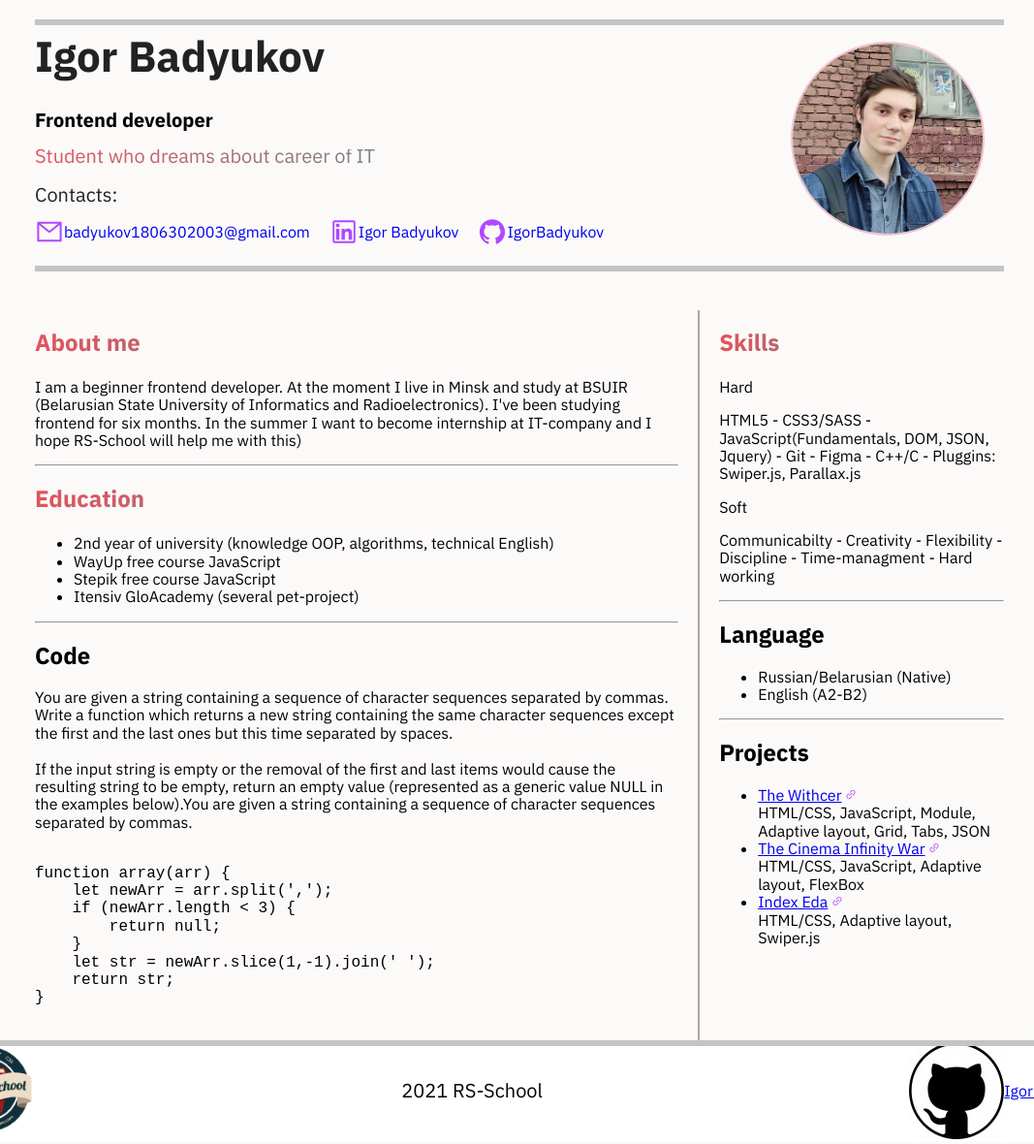
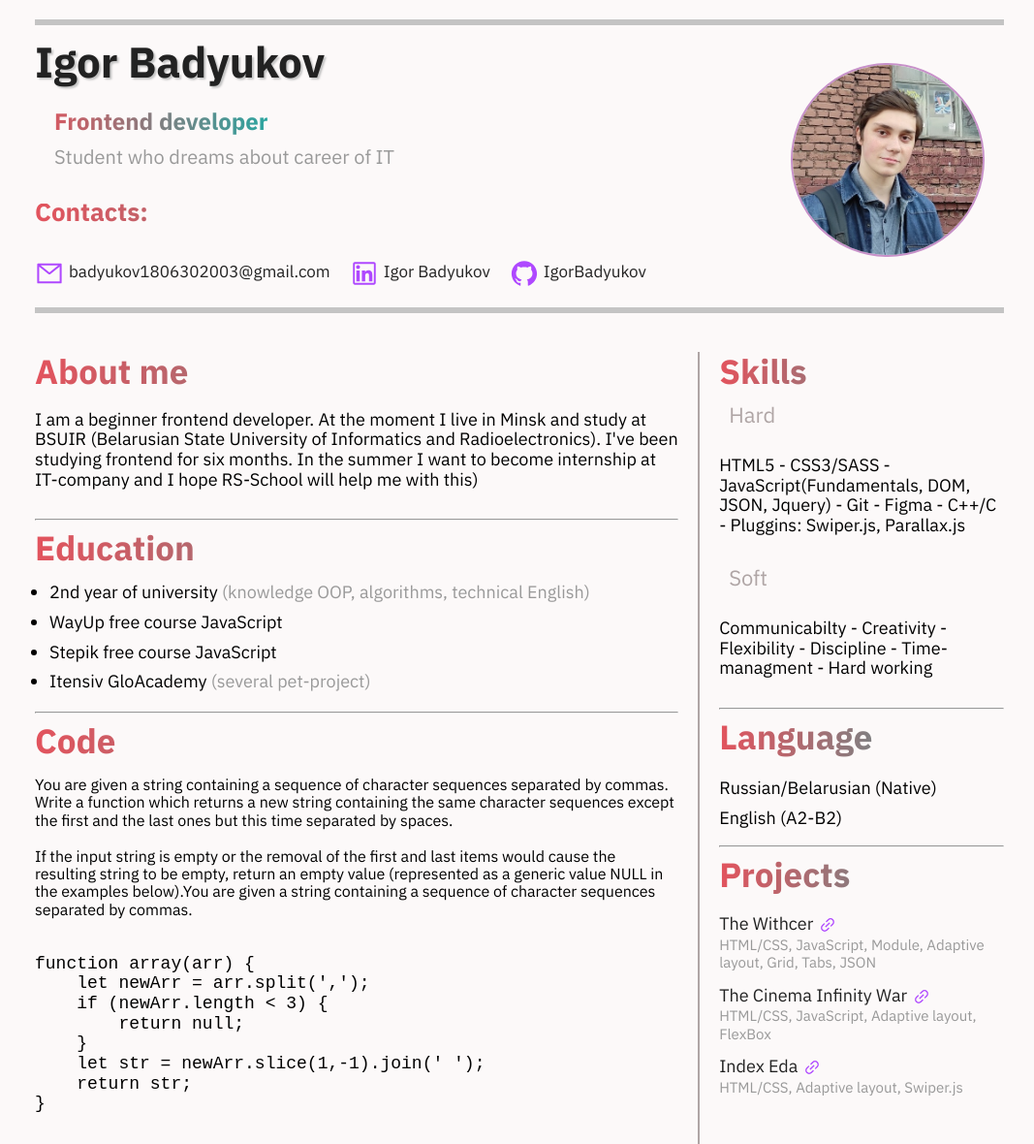
Before and after one commit to IgorBadyukov/rsschool-cv, a plain HTML site: page index.html in a window 1280 px wide. Shown: the top 1180 px of the page at 97% size, without its empty margins (104-1171 px from the left). Drawn offline with Linux system fonts and the light colour scheme.

Commit message:
feat: add style for residuary section (footer, project, about-me)

```diff
--- a/style.css
+++ b/style.css
@@ -43,9 +43,15 @@ body {
 }
 
 .header__profession {
-    font-weight: bold;
-    font-size: 20px;
+    background-color: #2AA5A0;
+    background-image: linear-gradient(90deg, #E3535D, #2AA5A0);
+    height: 20px;
+    -webkit-background-clip: text;
+    -webkit-text-fill-color: transparent;
+    font-weight: 700;
+    font-size: 24px;
     line-height: 16px;
+    padding-left: 20px;
 }
 
 .header__title {
@@ -53,14 +59,10 @@ body {
     font-size: 44px;
     line-height: 57px;
     color: #222222;
-}
-
-.header__description {
-    background-color: #2AA5A0;
-    background-image: linear-gradient(90deg, #E3535D, #2AA5A0);
-    height: 20px;
-    -webkit-background-clip: text;
-    -webkit-text-fill-color: transparent;
+    margin: 0;
+    margin-top: 35px;
+    margin-bottom: 25px;
+    text-shadow: #C4C4C4 2px 2px 2px;
 }
 
 
@@ -74,20 +76,28 @@ body {
     height: 200px;
     border-radius: 50%;
     object-fit: cover;
-    border: 2px rgb(240, 196, 209) solid;
+    border: 2px rgb(199, 145, 201) solid;
 }
 
 .header__description {
     font-size: 20px;
     line-height: 13px;
-    color: #222222;
+    color: #999999;
+    padding-left: 20px;
+    padding-bottom: 20px;
+    margin: 0;
+    margin-top: 18px;
 }
 
-.header__contacts-title{
-   font-weight: normal;
-   font-size: 20px;
-   line-height: 13px;
-   color: #222222;
+.header__contacts-title {
+    background-color: #2AA5A0;
+    background-image: linear-gradient(90deg, #E3535D, #2AA5A0);
+    height: 35px;
+    -webkit-background-clip: text;
+    -webkit-text-fill-color: transparent;
+    font-weight: 700;
+    font-size: 26px;
+    line-height: 16px;
 }
 
 .header__contacts-list {
@@ -95,7 +105,6 @@ body {
     padding: 0;
     display: flex;
     flex: wrap;
-
 }
 
 .header__cotntacts-item {
@@ -107,17 +116,25 @@ body {
 .header__contacts-link {
     text-decoration: none;
     font-style: normal;
+    font-size: 17px;
+    color: #222222;
+    border-bottom: 1px solid transparent;
+    margin-left: 5px;
+}
+
+.header__contacts-link:hover {
+    border-bottom: 1px solid #222222;
 }
 
 .header__contacts-img {
     width: 30px;
     height: 30px;
+    fill: #222222;
 }
 
 .main {
     display: flex;
 }
-
 
 .main__section {
     width: 70%;
@@ -133,33 +150,165 @@ body {
 .title__about-me {
     background-color: #2AA5A0;
     background-image: linear-gradient(90deg, #E3535D, #2AA5A0);
-    height: 30px;
+    height: 40px;
     -webkit-background-clip: text;
     -webkit-text-fill-color: transparent;
+    font-size: 35px;
+    margin: 0;
 }
 
-.title__skills{
+.info__about-me {
+    margin-top: 20px;
+    margin-bottom: 30px;
+    font-size: 18px;
+}
+
+.title__skills {
     background-color: #2AA5A0;
     background-image: linear-gradient(90deg, #E3535D, #2AA5A0);
-    height: 30px;
+    height: 40px;
     -webkit-background-clip: text;
     -webkit-text-fill-color: transparent;
+    font-size: 35px;
+    margin: 0;
+    margin-bottom: 12px;
 }
 
-.title__education{
+.skills__type-name {
+    font-size: 22px;
+    color: rgb(175, 165, 165);
+    padding-left: 10px;
+}
+
+.skills__description {
+    font-size: 18px;
+    margin-top: 30px;
+    margin-bottom: 30px;
+}
+
+.title__education {
     background-color: #2AA5A0;
     background-image: linear-gradient(90deg, #E3535D, #2AA5A0);
-    height: 30px;
+    height: 40px;
     -webkit-background-clip: text;
     -webkit-text-fill-color: transparent;
+    font-size: 35px;
+    margin: 0;
 }
 
-.footer{
+.education__list {
+    padding-left: 15px;
+    margin: 0;
+    margin-bottom: 20px;
+}
+
+.education__item {
+    font-size: 18px;
+    margin-top: 10px;
+}
+
+.education__item-add {
+    color: #999999;
+}
+
+.code__title {
+    background-color: #2AA5A0;
+    background-image: linear-gradient(90deg, #E3535D, #2AA5A0);
+    height: 40px;
+    -webkit-background-clip: text;
+    -webkit-text-fill-color: transparent;
+    font-size: 35px;
+    margin: 0;
+}
+
+.code__desciption {
+    font-size: 16px;
+}
+
+.code__text {
+    font-size: 18px;
+    font-weight: normal;
+}
+
+.language__title {
+    background-color: #2AA5A0;
+    background-image: linear-gradient(90deg, #E3535D, #2AA5A0);
+    height: 45px;
+    -webkit-background-clip: text;
+    -webkit-text-fill-color: transparent;
+    font-size: 35px;
+    margin: 0;
+}
+
+.language__list {
+    list-style: none;
+    padding: 0;
+    font-size: 18px;
+}
+
+.language__item {
+    margin-bottom: 10px;
+}
+
+.projects__title {
+    background-color: #2AA5A0;
+    background-image: linear-gradient(90deg, #E3535D, #2AA5A0);
+    height: 45px;
+    -webkit-background-clip: text;
+    -webkit-text-fill-color: transparent;
+    font-size: 35px;
+    margin: 0;
+}
+
+.projects__list {
+    list-style: none;
+    padding: 0;
+}
+
+.projects__item {
+    gap: 5px;
+    margin-bottom: 15px;
+}
+
+.projet__item-link {
+    display: flex;
+    align-items: center;
+}
+
+.project__link {
+    text-decoration: none;
+    color: #222222;
+    border-bottom: 1px solid transparent;
+    margin-right: 5px;
+    font-size: 18px;
+}
+
+.project__link:hover {
+    border-bottom: 1px solid #222222;
+}
+
+.project__img-link {
+    width: 20px;
+    height: 20px;
+    text-align: center;
+}
+
+.project__decription {
+    color: #999999;
+    font-size: 15px;
+    margin: 0;
+}
+
+.footer {
     background-color: #fff;
     position: relative;
+    padding-top: 10px;
+    margin-top: 20px;
+    width: 100%;
+    height: 25vh;
 }
 
-.footer::after{
+.footer::before {
     content: '';
     position: absolute;
     top: 0;
@@ -171,7 +320,7 @@ body {
 
 .footer__container {
     max-width: 1200px;
-    margin: 0 auto;
+    margin: 15px auto;
     display: flex;
     align-items: center;
     justify-content: space-between;
@@ -188,7 +337,19 @@ body {
     font-size: 20px;
 }
 
-.footer__git{
+.footer__git {
     display: flex;
     align-items:center;
+    text-decoration: none;
 }
+
+.footer__git-name {
+    color: #222222;
+    font-size: 18px;
+    margin-left: 10px;
+    border-bottom: 1px solid transparent;
+}
+
+.footer__git-name:hover {
+    border-bottom: 1px solid #222222;
+}
```
